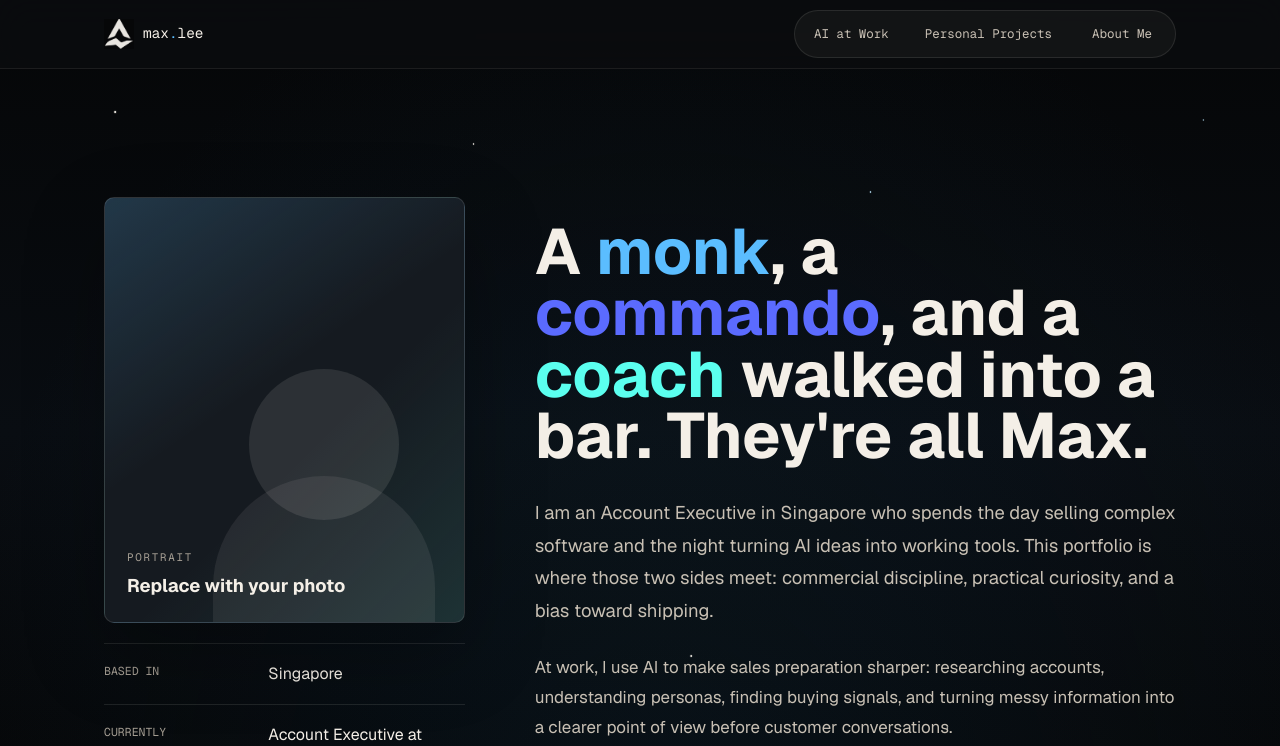
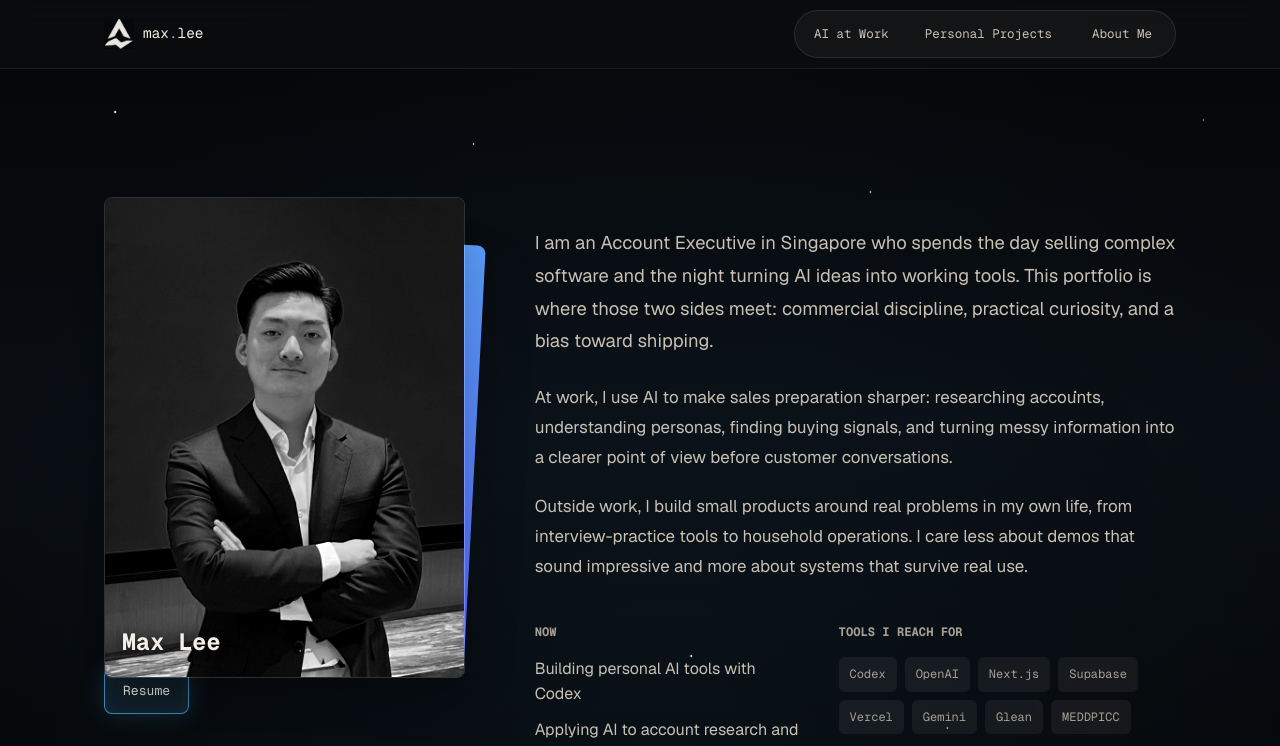
Before and after one commit to maxleesianyi/max-lee-ai-portfolio-website, a Next.js app: page /about in a window 1280 px wide. Shown: the top 746 px of the page. Built offline with nearby package versions, Linux system fonts and the light colour scheme.

Commit message:
Simplify about page portrait layout

```diff
--- a/app/about/page.tsx
+++ b/app/about/page.tsx
@@ -13,33 +13,14 @@ export default function AboutPage() {
     <PageShell>
       <section className="about-section about-page section-pad">
         <div className="about-visual">
-          <div className="about-photo-placeholder" aria-label="About portrait placeholder">
-            <div>
-              <span>Portrait</span>
-              <strong>Replace with your photo</strong>
-            </div>
+          <div className="hero-portrait about-portrait">
+            <div className="hero-portrait-outline" aria-hidden="true" />
+            <img className="hero-portrait-primary" src="/max-lee-portrait.jpg" alt="Max Lee" />
+            <span className="hero-portrait-name" aria-hidden="true">Max Lee</span>
           </div>
-          <dl className="about-facts">
-            {about.facts.map((fact) => (
-              <div key={fact.label}>
-                <dt>{fact.label}</dt>
-                <dd>{fact.value}</dd>
-              </div>
-            ))}
-          </dl>
+          <button className="about-resume-button" type="button">Resume</button>
         </div>
         <div className="about-copy">
-          <h1>
-            {about.hero.headlineParts?.map((part, index) =>
-              part.color ? (
-                <span key={`${part.text}-${index}`} style={{ color: part.color }}>
-                  {part.text}
-                </span>
-              ) : (
-                part.text
-              ),
-            ) ?? about.hero.headline}
-          </h1>
           <p className="about-intro">{about.hero.body}</p>
           <div className="about-narrative">
             {about.paragraphs.map((paragraph) => (
--- a/app/globals.css
+++ b/app/globals.css
@@ -720,6 +720,33 @@ h3 {
   gap: 20px;
 }
 
+.about-portrait {
+  min-height: 380px;
+}
+
+.about-resume-button {
+  justify-self: start;
+  border: 1px solid rgba(91, 189, 255, 0.7);
+  border-radius: 8px;
+  padding: 12px 18px;
+  background: rgba(91, 189, 255, 0.12);
+  box-shadow: 0 0 24px rgba(91, 189, 255, 0.2), inset 0 0 14px rgba(91, 189, 255, 0.08);
+  color: var(--bone);
+  cursor: pointer;
+  font-family: var(--font-geist-mono), monospace;
+  font-size: 0.82rem;
+  transition: background 180ms ease, border-color 180ms ease, box-shadow 180ms ease, transform 180ms ease;
+}
+
+.about-resume-button:hover,
+.about-resume-button:focus-visible {
+  border-color: var(--sky);
+  background: rgba(91, 189, 255, 0.22);
+  box-shadow: 0 0 30px rgba(91, 189, 255, 0.46), inset 0 0 18px rgba(91, 189, 255, 0.12);
+  outline: none;
+  transform: translateY(-2px);
+}
+
 .about-photo-placeholder {
   aspect-ratio: 1 / 1.18;
   min-height: 380px;
```
Also changed, not shown: 1 other file (tests, documents, lock files or other folders).
